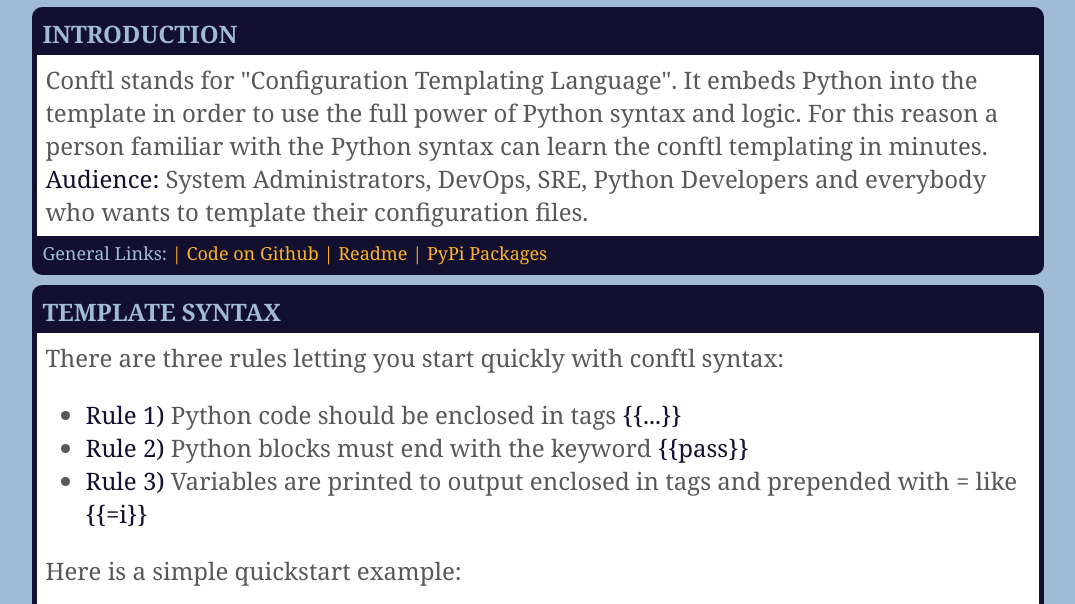
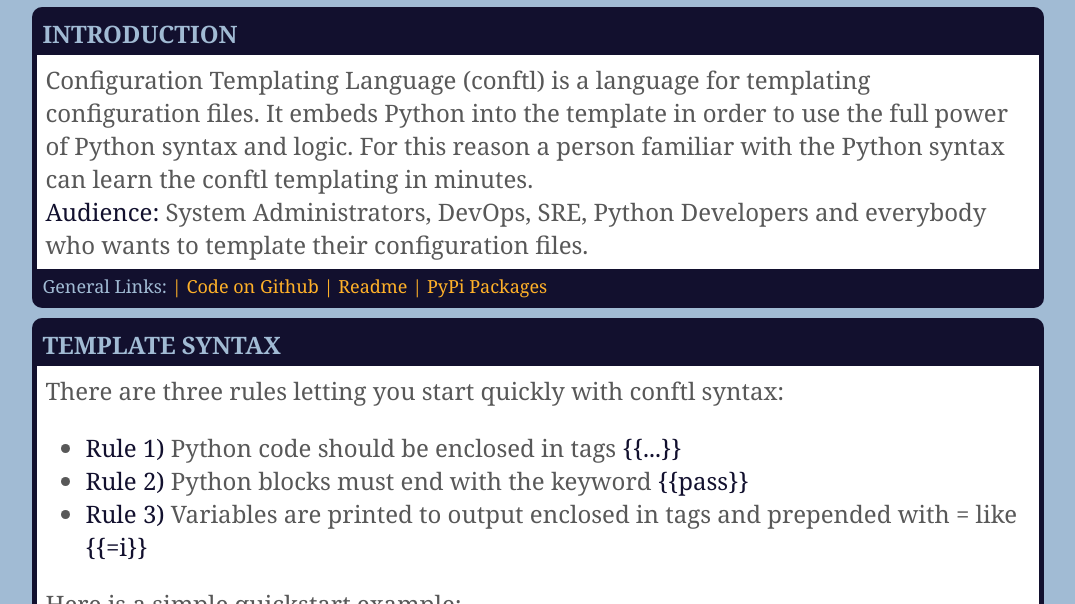
Before and after one commit to ttt-fifo/conftl, a plain HTML site: page index.html in a window 1280 px wide. Shown: the part 173-777 px from the top of the page, without its empty margins (102-1177 px from the left). Drawn offline with Linux system fonts and the light colour scheme.

Commit message:
Docs: better wording in intro
Improved intro wording

```diff
--- a/index.html
+++ b/index.html
@@ -25,7 +25,7 @@ conftl
 INTRODUCTION
     </div>
     <div class="body">
-Conftl stands for "Configuration Templating Language". It embeds Python into the template in order to use the full power of Python syntax and logic. For this reason a person familiar with the Python syntax can learn the conftl templating in minutes.<br>
+Configuration Templating Language (conftl) is a language for templating configuration files. It embeds Python into the template in order to use the full power of Python syntax and logic. For this reason a person familiar with the Python syntax can learn the conftl templating in minutes.<br>
 <span style="color:#12102e;">Audience: </span>System Administrators, DevOps, SRE, Python Developers and everybody who wants to template their configuration files.
     </div>
     <div class="footer">
```
